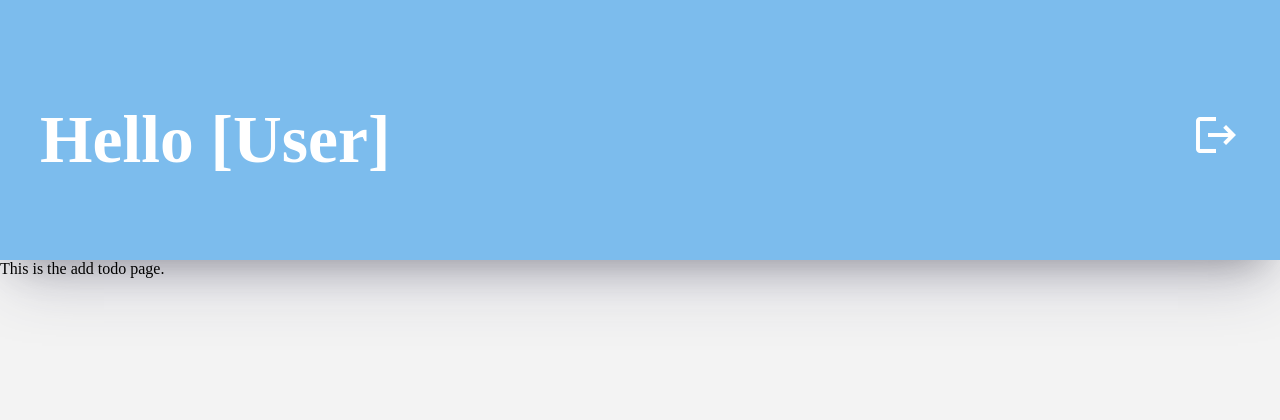
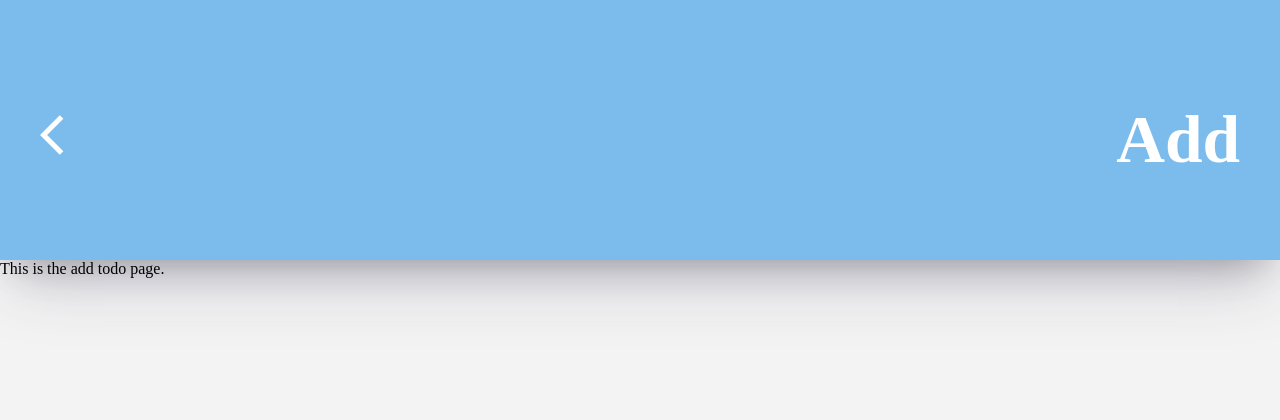
Before and after one commit to software-students-fall2022/web-app-exercise-team-14-1, a Flask app: page /add in a window 1280 px wide. Shown: the top 420 px of the page. Run offline with Flask 2, Linux system fonts and the light colour scheme.

Commit message:
10/17 header name changes for each page

```diff
--- a/app.py
+++ b/app.py
@@ -84,35 +84,35 @@ def homepage():
     """
 
     #use dummy data for now
-    return render_template("homepage.html", dummyData=dummyData)
+    return render_template("homepage.html", dummyData=dummyData, user='demo')
 
 @app.route('/all')
 def all():
     """
     Route for the view all page
     """
-    return render_template("all.html")
+    return render_template("all.html", page="View All")
 
 @app.route('/add')
 def add():
     """
     Route for the add todo page
     """
-    return render_template("add.html")
+    return render_template("add.html", page="Add")
 
 @app.route('/search')
 def search():
     """
     Route for the search page
     """
-    return render_template("search.html")
+    return render_template("search.html", page="Search")
 
 @app.route('/edit')
 def edit():
     """
     Route for the search page
     """
-    return render_template("edit.html")
+    return render_template("edit.html", page="Edit")
 
 @app.route('/logout')
 def logout():
--- a/templates/base.html
+++ b/templates/base.html
@@ -10,13 +10,21 @@
     <section class="container">
         <header class="header">
             <div class="header-content">
-                <h1>Hello [User]</h1>
-                <!-- TODO logout icon -->
-                <a class="logout" href="{{url_for('logout')}}">
-                    <span class="material-icons logout">
-                        logout
-                    </span>
-                </a>
+                {% if user %}
+                    <h1>Hello {{user}}</h1>
+                    <a class="logout" href="{{url_for('logout')}}">
+                        <span class="material-icons logout">
+                            logout
+                        </span>
+                    </a>
+                {% else %}
+                    <a class="previous" href="{{url_for('homepage')}}">
+                        <span class="material-icons">
+                            arrow_back_ios
+                        </span>
+                    </a>
+                    <h1>{{ page }}</h1>
+                {% endif %}
             </div>
         </header>
 
@@ -24,7 +32,6 @@
         {% endblock %}
 
     </section>
-    <!-- TODO nav icons -->
     <footer class="footer-nav">
         <ul>
             <li>
--- a/templates/edit.html
+++ b/templates/edit.html
@@ -1,3 +1,4 @@
-{% extends 'base.html' %} {% block container %}
+{% extends 'base.html' %}
+{% block container %}
 This is the edit page.
 {% endblock %}
```
